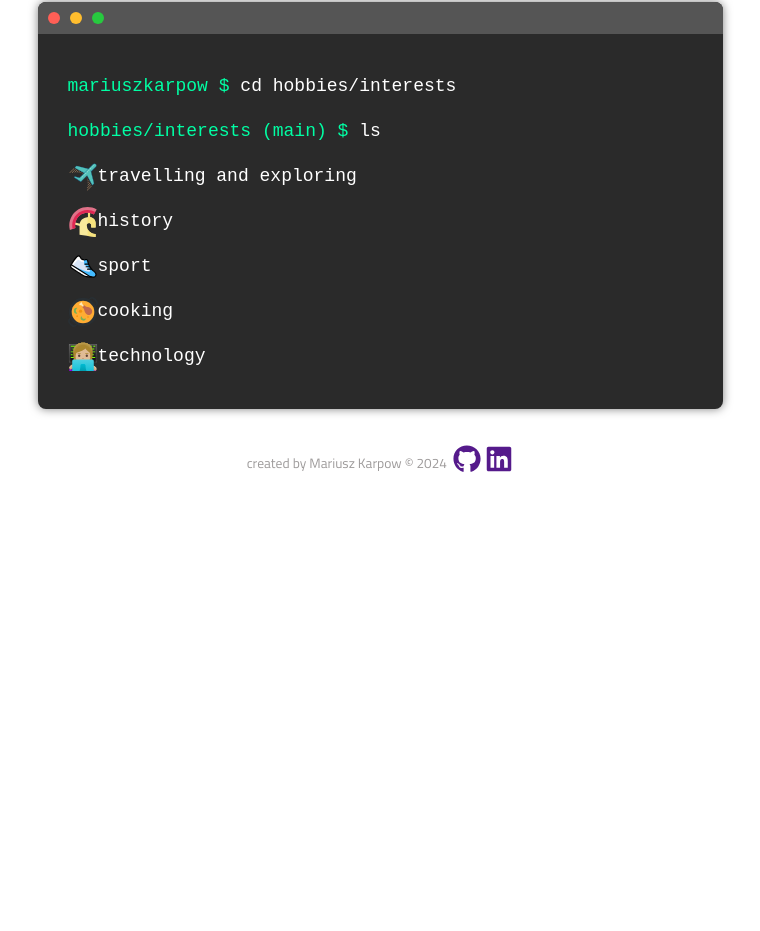
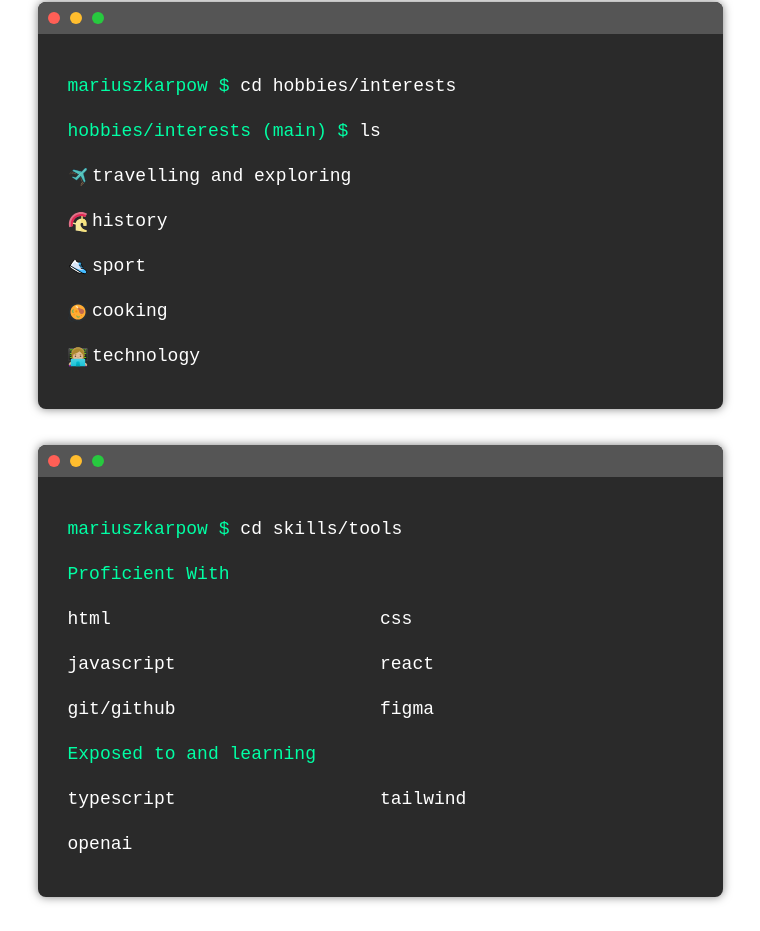
Before and after one commit to daeix/portfolio, a React (Vite) app: page /about in a window 1280 px wide. Shown: the part 456-1387 px from the top of the page, without its empty margins (260-1020 px from the left). Before the commit the page ends 938 px from the top, so only its background shows below. Built offline with nearby package versions, Linux system fonts and the light colour scheme.

Commit message:
update all

```diff
--- a/src/About.jsx
+++ b/src/About.jsx
@@ -1,6 +1,6 @@
 import React from "react"
 
-const About = () => {
+export default function About() {
   return (
     <div>
       <div className="terminal-container">
@@ -22,8 +22,8 @@ const About = () => {
             Hello! I'm Mariusz. I'm a self taught Software Developer
             specializing in React. I studied FrontEnd development since 2022, I
             enjoy all types of sports and outdoor activities, long afternoon
-            walks with my family and I believe I'm going to become Senior
-            Software Developer in near future. You should give me a chance!
+            walks with my family and I believe I'm going to become Senior React
+            Developer in near future. You should hire me!
           </p>
         </div>
       </div>
@@ -44,30 +44,61 @@ const About = () => {
           </p>
           <ul>
             <div className="hobbies-container">
-              <img width="30px" src="src/assets/travel-icon.svg" />
-              <li>travelling and exploring</li>
+              <img width="20px" src="src/assets/travel-icon.svg" />
+              <li> travelling and exploring</li>
             </div>
             <div className="hobbies-container">
-              <img width="30px" src="src/assets/history-icon.svg" />
-              <li>history</li>
+              <img width="20px" src="src/assets/history-icon.svg" />
+              <li> history</li>
             </div>
             <div className="hobbies-container">
-              <img width="30px" src="src/assets/sport-icon.svg" />
+              <img width="20px" src="src/assets/sport-icon.svg" />
               <li>sport</li>
             </div>
             <div className="hobbies-container">
-              <img width="30px" src="src/assets/food-icon.svg" />
+              <img width="20px" src="src/assets/food-icon.svg" />
               <li>cooking</li>
             </div>
             <div className="hobbies-container">
-              <img width="30px" src="src/assets/tech-icon.svg" />
+              <img width="20px" src="src/assets/tech-icon.svg" />
               <li>technology</li>
             </div>
           </ul>
         </div>
       </div>
+
+      <div className="terminal-container">
+        <div className="terminal-bar">
+          <div className="dots-container">
+            <span className="red-circle"></span>
+            <span className="yellow-circle"></span>
+            <span className="green-circle"></span>
+          </div>
+        </div>
+        <div className="terminal-content">
+          <span className="about-title">mariuszkarpow $ </span>
+          <span>cd skills/tools</span>
+          <p>
+            <span className="about-title">Proficient With </span>
+          </p>
+          <ul className="about-skills">
+            <li>html</li>
+            <li>css</li>
+            <li>javascript</li>
+            <li>react</li>
+            <li>git/github</li>
+            <li>figma</li>
+          </ul>
+          <p>
+            <span className="about-title">Exposed to and learning</span>
+            <ul className="about-skills">
+              <li>typescript</li>
+              <li>tailwind</li>
+              <li>openai</li>
+            </ul>
+          </p>
+        </div>
+      </div>
     </div>
   )
 }
-
-export default About
--- a/src/Main.jsx
+++ b/src/Main.jsx
@@ -35,14 +35,15 @@ export default function Main() {
       <div>
         <h2 className="skills">technical skills:</h2>
         <div className="skills-icons">
-          <img width="55px" src="src/assets/html5.svg" />
-          <img width="55px" src="src/assets/css3.svg" />
-          <img width="55px" src="src/assets/javascript.svg" />
-          <img width="55px" src="src/assets/react.svg" />
-          <img width="55px" src="src/assets/typescript.svg" />
-          <img width="55px" src="src/assets/git2.svg" />
-          <img width="55px" src="src/assets/firebase.svg" />
-          <img width="55px" src="src/assets/tailwind.svg" />
+          <img width="55px" alt="html-icon" src="src/assets/html5.svg" />
+          <img width="55px" alt="css-icon" src="src/assets/css3.svg" />
+          <img width="55px" alt="js-icon" src="src/assets/javascript.svg" />
+          <img width="55px" alt="react-icon" src="src/assets/react.svg" />
+          <img width="55px" alt="ts-icon" src="src/assets/typescript.svg" />
+          <img width="55px" alt="git-icon" src="src/assets/git2.svg" />
+          <img width="55px" alt="fb-icon" src="src/assets/firebase.svg" />
+          <img width="55px" alt="tw-icon" src="src/assets/tailwind.svg" />
+          <img width="55px" alt="figma-icon" src="src/assets/figma.svg" />
         </div>
       </div>
     </section>
--- a/src/index.css
+++ b/src/index.css
@@ -316,6 +316,12 @@ li {
   display: flex;
   justify-content: flex-start;
   align-items: center;
+  gap: 0.25em;
+}
+
+.about-skills {
+  display: grid;
+  grid-template-columns: 1fr 1fr;
 }
 
 @media (min-width: 900px) {
```
Also changed, not shown: src/assets/figma.svg (added).
